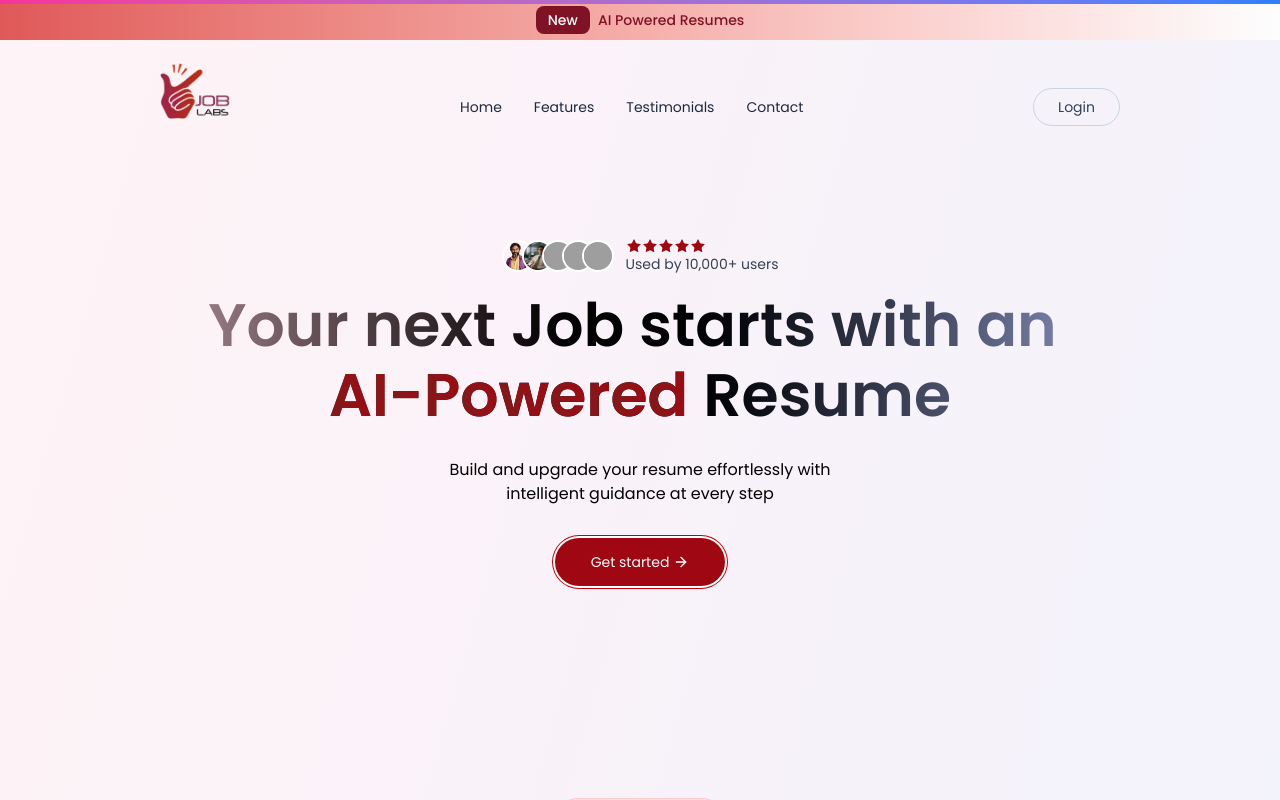
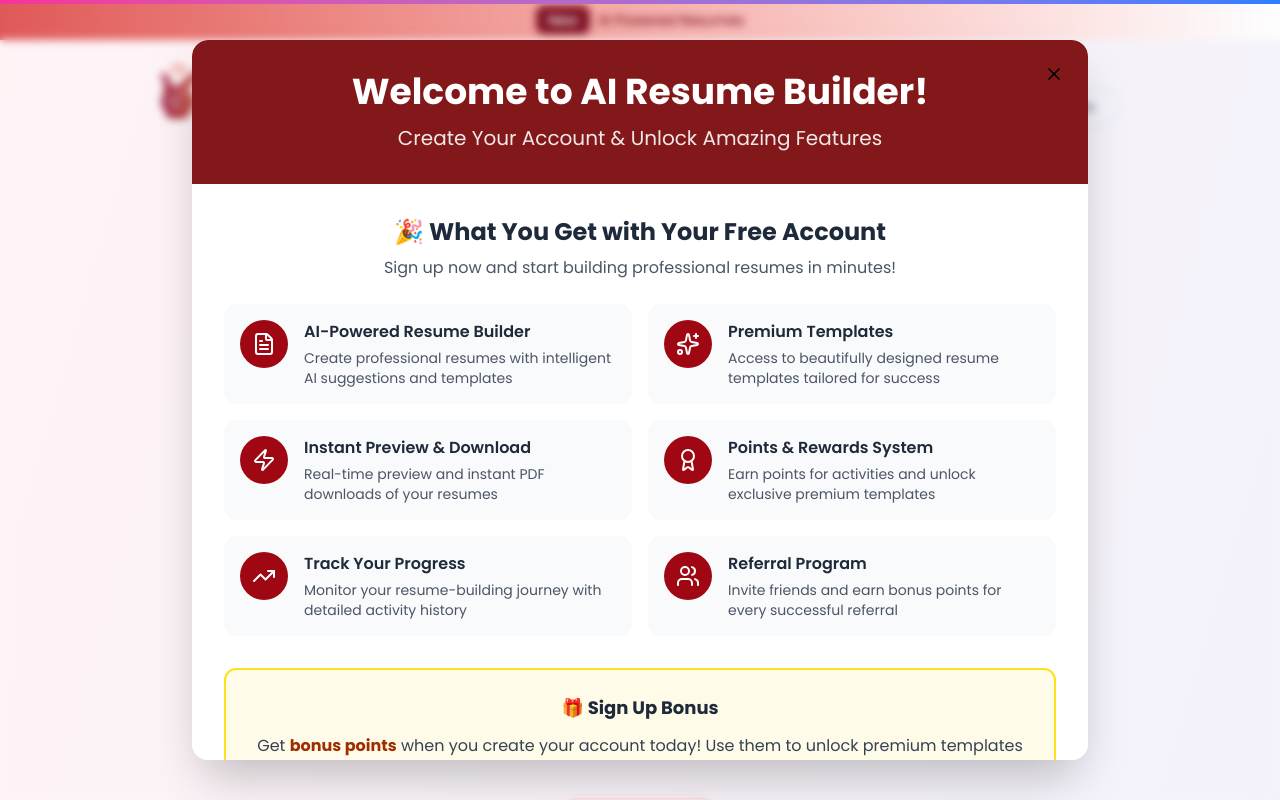
Before and after one commit to chamma08/ai-resume-builder, a React (Vite) app in the folder client/: page / in a window 1280 px wide. Shown: the top 800 px of the page. Built offline with nearby package versions, Linux system fonts and the light colour scheme; grey boxes are pictures that could not be loaded.

Commit message:
updated tutorial modals

```diff
--- /dev/null
+++ b/client/src/components/modals/WelcomeTutorialModal.jsx
@@ -0,0 +1,246 @@
+import { useState, useEffect } from "react";
+import { motion, AnimatePresence } from "framer-motion";
+import { X, Sparkles, FileText, Zap, Award, TrendingUp, Users } from "lucide-react";
+import { Link } from "react-router-dom";
+
+export default function WelcomeTutorialModal() {
+  const [isOpen, setIsOpen] = useState(false);
+
+  useEffect(() => {
+    // Check if user has seen the tutorial before
+    const hasSeenTutorial = localStorage.getItem("hasSeenWelcomeTutorial");
+
+    // Show modal after 2 seconds if user hasn't seen it
+    if (!hasSeenTutorial) {
+      const timer = setTimeout(() => {
+        setIsOpen(true);
+      }, 2000);
+
+      return () => clearTimeout(timer);
+    }
+  }, []);
+
+  const handleClose = () => {
+    setIsOpen(false);
+    localStorage.setItem("hasSeenWelcomeTutorial", "true");
+  };
+
+  const handleGetStarted = () => {
+    localStorage.setItem("hasSeenWelcomeTutorial", "true");
+    // Link component will handle navigation
+  };
+
+  const benefits = [
+    {
+      icon: <FileText className="w-6 h-6" />,
+      title: "AI-Powered Resume Builder",
+      description: "Create professional resumes with intelligent AI suggestions and templates"
+    },
+    {
+      icon: <Sparkles className="w-6 h-6" />,
+      title: "Premium Templates",
+      description: "Access to beautifully designed resume templates tailored for success"
+    },
+    {
+      icon: <Zap className="w-6 h-6" />,
+      title: "Instant Preview & Download",
+      description: "Real-time preview and instant PDF downloads of your resumes"
+    },
+    {
+      icon: <Award className="w-6 h-6" />,
+      title: "Points & Rewards System",
+      description: "Earn points for activities and unlock exclusive premium templates"
+    },
+    {
+      icon: <TrendingUp className="w-6 h-6" />,
+      title: "Track Your Progress",
+      description: "Monitor your resume-building journey with detailed activity history"
+    },
+    {
+      icon: <Users className="w-6 h-6" />,
+      title: "Referral Program",
+      description: "Invite friends and earn bonus points for every successful referral"
+    }
+  ];
+
+  return (
+    <AnimatePresence>
+      {isOpen && (
+        <>
+          <style>
+            {`
+              .welcome-modal-scroll::-webkit-scrollbar {
+                width: 8px;
+              }
+
+              .welcome-modal-scroll::-webkit-scrollbar-track {
+                background: #f3f4f6;
+                border-radius: 10px;
+                margin: 10px;
+              }
+
+              .welcome-modal-scroll::-webkit-scrollbar-thumb {
+                background: #000000;
+                border-radius: 10px;
+                transition: all 0.3s ease;
+              }
+
+              .welcome-modal-scroll::-webkit-scrollbar-thumb:hover {
+                background: #333333;
+              }
+            `}
+          </style>
+          <motion.div
+            initial={{ opacity: 0 }}
+            animate={{ opacity: 1 }}
+            exit={{ opacity: 0 }}
+            className="fixed inset-0 backdrop-blur-xs flex items-center justify-center z-50 p-4"
+            onClick={handleClose}
+          >
+          <motion.div
+            initial={{ scale: 0.9, opacity: 0, y: 20 }}
+            animate={{ scale: 1, opacity: 1, y: 0 }}
+            exit={{ scale: 0.9, opacity: 0, y: 20 }}
+            transition={{ type: "spring", duration: 0.5 }}
+            className="welcome-modal-scroll bg-white rounded-2xl shadow-2xl max-w-4xl w-full max-h-[90vh] overflow-y-auto relative"
+            style={{
+              scrollbarWidth: 'thin',
+              scrollbarColor: '#000000 #f3f4f6'
+            }}
+            onClick={(e) => e.stopPropagation()}
+          >
+            {/* Close button */}
+            <button
+              onClick={handleClose}
+              className="absolute top-4 right-4 p-2 rounded-full hover:bg-gray-100 transition-colors z-10"
+              aria-label="Close tutorial"
+            >
+              <X className="w-5 h-5 text-black" />
+            </button>
+
+            {/* Header */}
+            <div className="bg-red-900 text-white p-8 rounded-t-2xl">
+              <motion.div
+                initial={{ y: -20, opacity: 0 }}
+                animate={{ y: 0, opacity: 1 }}
+                transition={{ delay: 0.2 }}
+                className="text-center"
+              >
+                {/* <div className="flex justify-center mb-4">
+                  <motion.div
+                    animate={{
+                      rotate: [0, 10, -10, 10, 0],
+                      scale: [1, 1.1, 1.1, 1.1, 1]
+                    }}
+                    transition={{
+                      duration: 0.6,
+                      delay: 0.3,
+                      repeat: Infinity,
+                      repeatDelay: 3
+                    }}
+                  >
+                    <Sparkles className="w-16 h-16" />
+                  </motion.div>
+                </div> */}
+                <h2 className="text-3xl md:text-4xl font-bold mb-3">
+                  Welcome to AI Resume Builder!
+                </h2>
+                <p className="text-lg md:text-xl text-white/90">
+                  Create Your Account & Unlock Amazing Features
+                </p>
+              </motion.div>
+            </div>
+
+            {/* Content */}
+            <div className="p-6 md:p-8">
+              <motion.div
+                initial={{ y: 20, opacity: 0 }}
+                animate={{ y: 0, opacity: 1 }}
+                transition={{ delay: 0.3 }}
+                className="mb-6"
+              >
+                <h3 className="text-xl md:text-2xl font-bold text-gray-800 mb-2 text-center">
+                  🎉 What You Get with Your Free Account
+                </h3>
+                <p className="text-gray-600 text-center mb-6">
+                  Sign up now and start building professional resumes in minutes!
+                </p>
+              </motion.div>
+
+              {/* Benefits Grid */}
+              <div className="grid grid-cols-1 md:grid-cols-2 gap-4 mb-8">
+                {benefits.map((benefit, index) => (
+                  <motion.div
+                    key={index}
+                    initial={{ x: -20, opacity: 0 }}
+                    animate={{ x: 0, opacity: 1 }}
+                    transition={{ delay: 0.4 + index * 0.1 }}
+                    className="flex items-start gap-4 p-4 rounded-xl bg-gray-50 hover:shadow-md transition-shadow"
+                  >
+                    <div className="shrink-0 w-12 h-12 rounded-full bg-red-800 flex items-center justify-center text-white">
+                      {benefit.icon}
+                    </div>
+                    <div className="flex-1">
+                      <h4 className="font-semibold text-gray-800 mb-1">
+                        {benefit.title}
+                      </h4>
+                      <p className="text-sm text-gray-600">
+                        {benefit.description}
+                      </p>
+                    </div>
+                  </motion.div>
+                ))}
+              </div>
+
+              {/* Special Offer Box */}
+              <motion.div
+                initial={{ scale: 0.95, opacity: 0 }}
+                animate={{ scale: 1, opacity: 1 }}
+                transition={{ delay: 1 }}
+                className="bg-yellow-50 border-2 border-yellow-300 rounded-xl p-6 mb-6"
+              >
+                <div className="flex items-center justify-center gap-2 mb-3">
+                  <h4 className="text-lg font-bold text-gray-800">
+                    🎁 Sign Up Bonus
+                  </h4>
+                </div>
+                <p className="text-center text-gray-700">
+                  Get <span className="font-bold text-orange-800"> bonus points</span> when you create your account today! Use them to unlock premium templates and features.
+                </p>
+              </motion.div>
+
+              {/* Action Buttons */}
+              <div className="flex flex-col sm:flex-row gap-3">
+                <Link
+                  to="/sign-up"
+                  onClick={handleGetStarted}
+                  className="flex-1 bg-red-900 text-white py-4 px-6 rounded-xl font-semibold text-center hover:bg-red-800 hover:shadow-lg transform hover:scale-105 transition-all duration-200"
+                >
+                    Create Free Account
+                </Link>
+                <button
+                  onClick={handleClose}
+                  className="flex-1 bg-gray-200 text-gray-700 py-4 px-6 rounded-xl font-semibold hover:bg-gray-300 transition-colors"
+                >
+                  Maybe Later
+                </button>
+              </div>
+
+              <p className="text-center text-sm text-gray-500 mt-4">
+                Already have an account?{" "}
+                <Link
+                  to="/sign-in"
+                  onClick={handleGetStarted}
+                  className="text-red-900 hover:text-red-700 font-semibold"
+                >
+                  Sign In
+                </Link>
+              </p>
+            </div>
+          </motion.div>
+        </motion.div>
+        </>
+      )}
+    </AnimatePresence>
+  );
+}
--- a/client/src/pages/Home.jsx
+++ b/client/src/pages/Home.jsx
@@ -3,6 +3,7 @@ import { motion, useScroll, useSpring, LazyMotion, domAnimation } from "framer-m
 import { Home as HomeIcon } from "lucide-react"; // Lucide Home icon
 import Banner from "../components/home/Banner";
 import { Hero } from "../components/home/Hero";
+import WelcomeTutorialModal from "../components/modals/WelcomeTutorialModal";
 
 // Lazy load non-critical components
 const Features = lazy(() => import("../components/home/Features"));
@@ -52,6 +53,9 @@ export default function Home() {
 
   return (
     <>
+      {/* Welcome Tutorial Modal */}
+      <WelcomeTutorialModal />
+
       {/* Progress bar */}
       <motion.div
         className="fixed top-0 left-0 right-0 h-1 bg-linear-to-r from-pink-500 to-blue-500 origin-left z-50"
```
